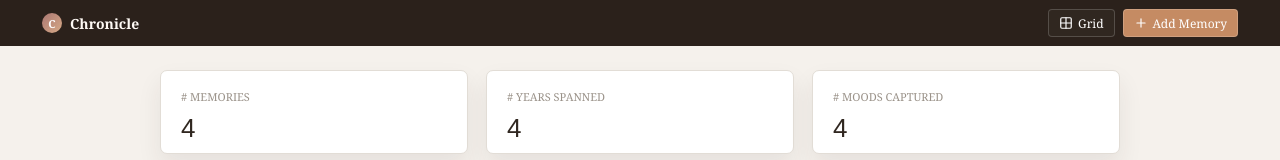
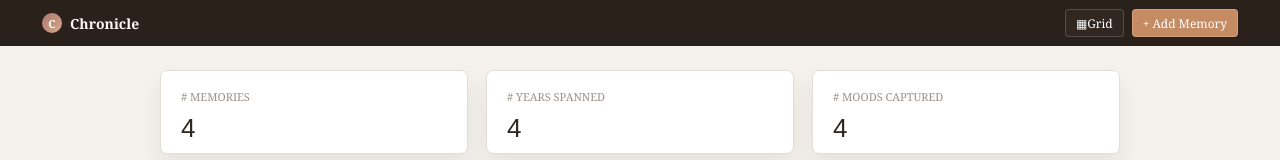
Before and after one commit to VidhiGoyal083/MemoryTimeline-Capstone, a React (Vite) app: page / in a window 1280 px wide. Shown: the top 160 px of the page. Built offline with nearby package versions, Linux system fonts and the light colour scheme.

Commit message:
Update Header.jsx

```diff
--- a/src/components/Header.jsx
+++ b/src/components/Header.jsx
@@ -1,5 +1,3 @@
-import { Grid2X2, List, Plus } from 'lucide-react';
-
 function Header({ view, setView, onAdd }) {
   return (
     <header className="topbar">
@@ -9,14 +7,13 @@ function Header({ view, setView, onAdd }) {
       </div>
 
       <div className="actions">
-        <button onClick={() => setView(view === 'timeline' ? 'grid' : 'timeline')}>
-          {view === 'timeline' ? <Grid2X2 size={14} /> : <List size={14} />}
-          {view === 'timeline' ? 'Grid' : 'Timeline'}
+        <button onClick={() => setView(view === "timeline" ? "grid" : "timeline")}>
+          {view === "timeline" ? "▦" : "☰"}
+          {view === "timeline" ? "Grid" : "Timeline"}
         </button>
 
         <button className="add" onClick={onAdd}>
-          <Plus size={14} />
-          Add Memory
+          + Add Memory
         </button>
       </div>
     </header>
```
